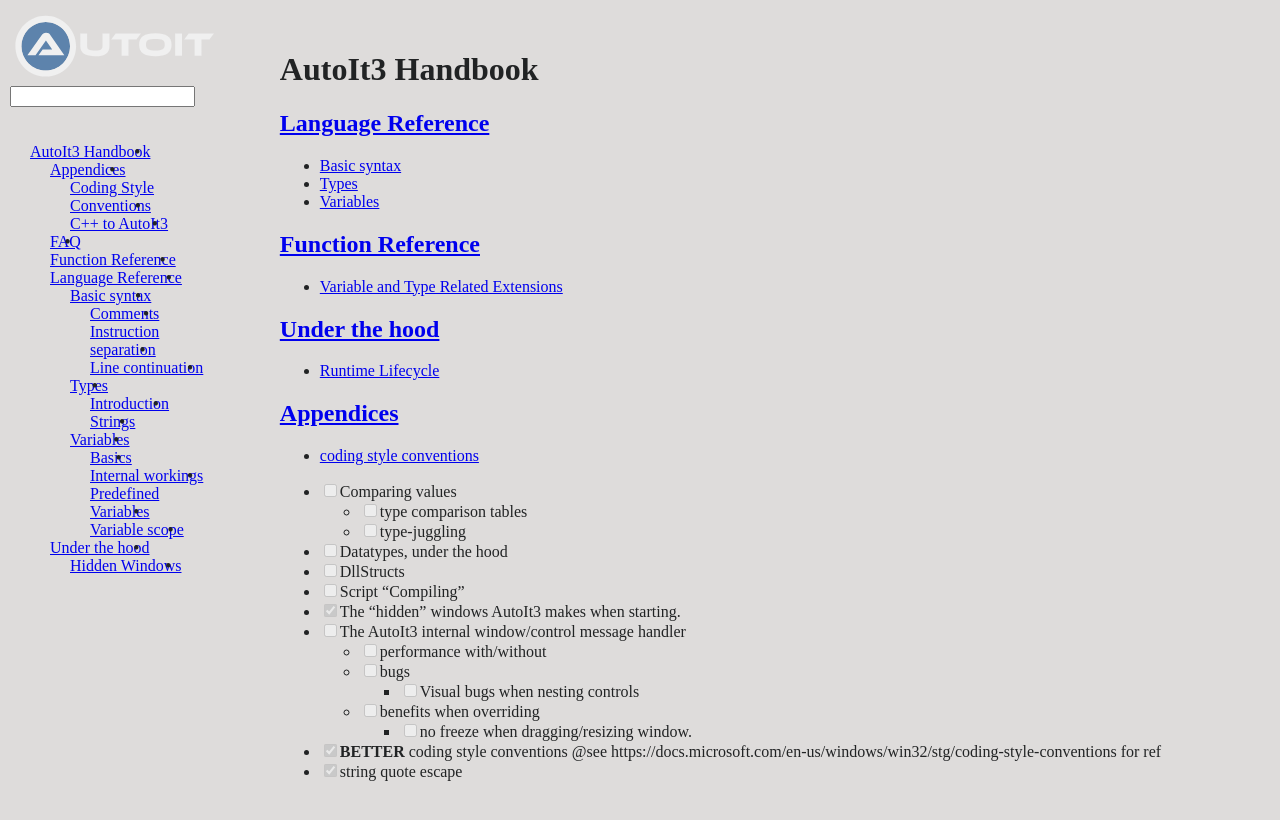
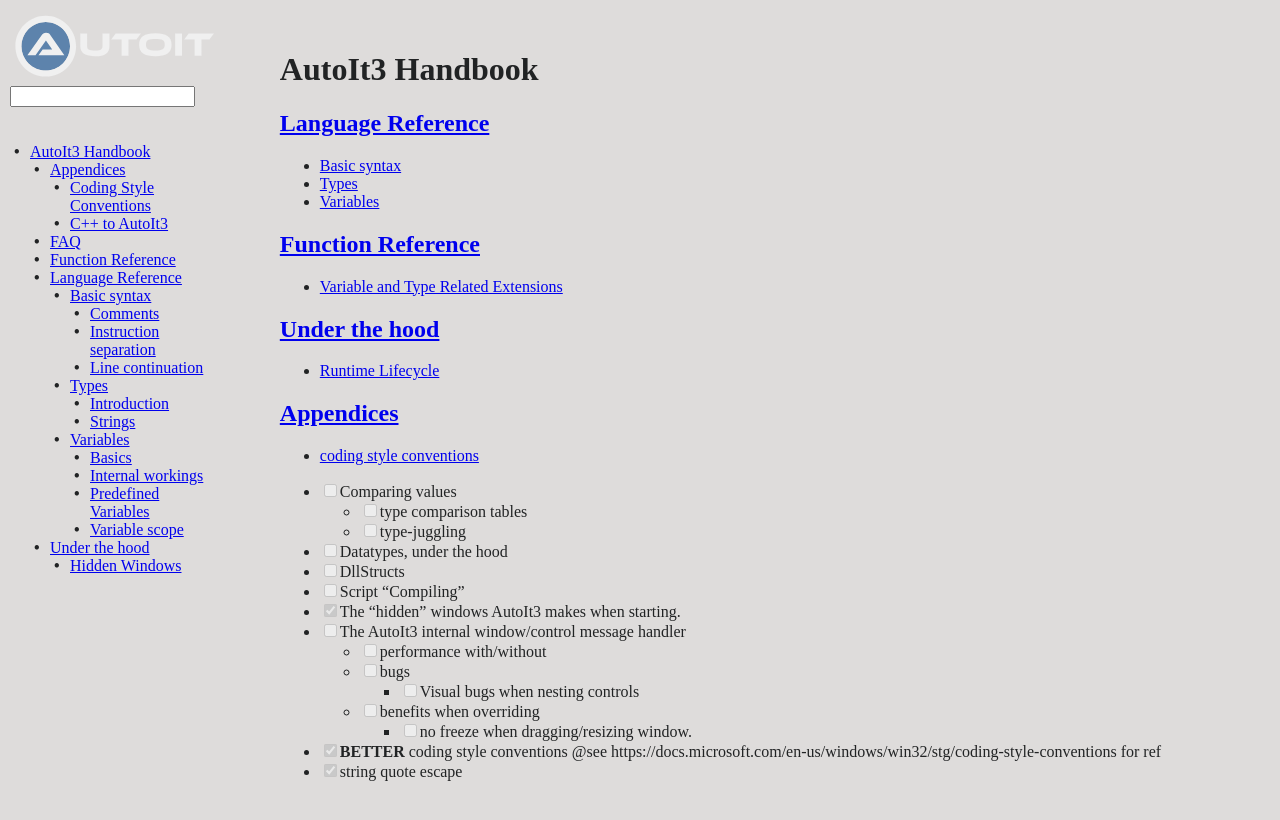
Before and after one commit to genius257/AutoIt3-Handbook, a Jekyll site: the page built from docs/index.md, in a window 1280 px wide. Shown: the top 820 px of the page. Built offline with Jekyll 4.4.1, drawn with Linux system fonts in a browser that asks for light colours; nearby versions of some CDN libraries; our own code applies the rules of GitHub Pages for plain Markdown files.

Commit message:
Fixed issue with css selector

```diff
--- a/docs/assets/css/style.scss
+++ b/docs/assets/css/style.scss
@@ -76,7 +76,7 @@ nav ul {
     list-style: none;
 }
 
-nav ul li::after {
+nav ul li::before {
     content: "\2022";
     color: inherit;
     font-weight: bold;
@@ -85,7 +85,7 @@ nav ul li::after {
     margin-left: -1em;
 }
 
-nav ul li.active::after {
+nav ul li.active::before {
     color: orangered;
 }
 
```
